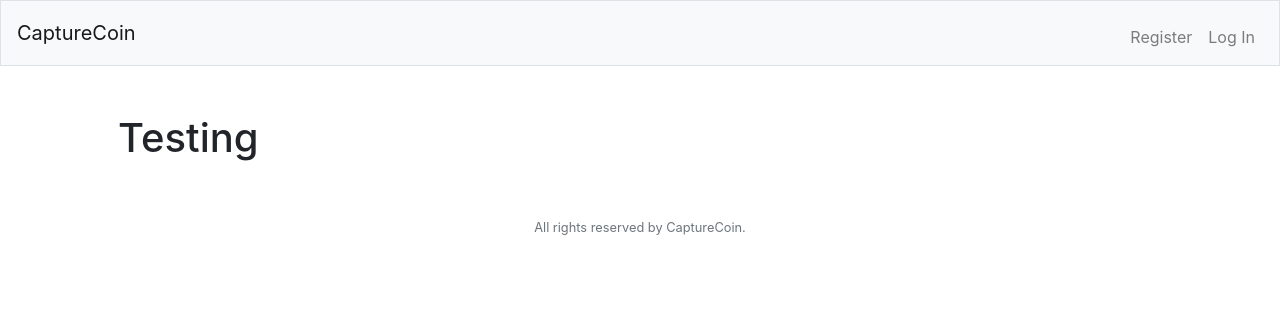
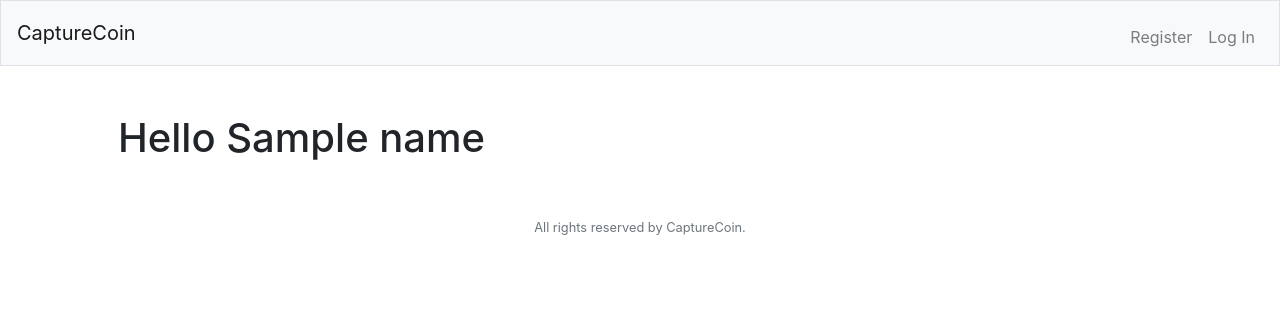
Before and after one commit to VerrroS/CaptchaCoin, a Flask app: template templates/index.html in a window 1280 px wide. Shown: the top 326 px of the page. Run offline with Flask 2, Linux system fonts and the light colour scheme; the template is opened without the code that fills it: most values are stand-ins (such as "Sample title", 1, 10 or a date in 2020); parts of the project's set-up code (start-up, migrations or seed data) failed here and were passed over.

Commit message:
Add name to index page

```diff
--- a/app.py
+++ b/app.py
@@ -32,8 +32,11 @@ class User(db.Model):
 app.config["TEMPLATES_AUTO_RELOAD"] = True
 
 @app.route("/")
+@login_required
 def index():
-    return render_template("index.html")
+    # Get the users name if he is still logged in
+    name = db.session.execute("SELECT name from user WHERE _id = :id",{"id": session["user_id"]}).first()
+    return render_template("index.html", name = name[0])
 
 
 @app.route("/login", methods=["GET", "POST"])
--- a/templates/index.html
+++ b/templates/index.html
@@ -5,5 +5,5 @@
 {% endblock %}
 
 {% block main %}
-    <h1>Testing</h1>
+    <h1>Hello {{name}}</h1>
 {% endblock %}
```
